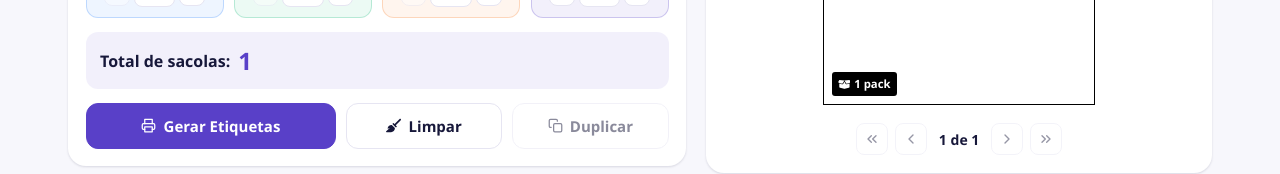
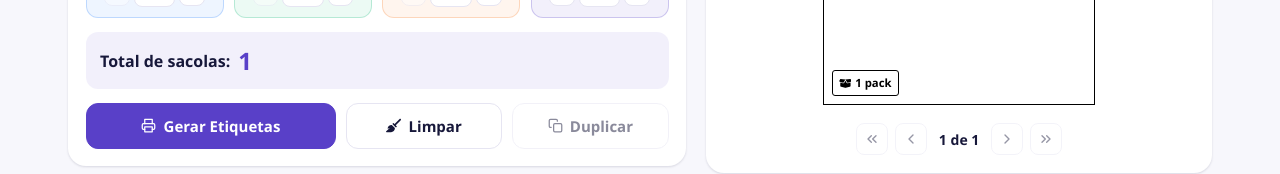
Before and after one commit to nf-silveira/tagsacola, a Next.js app: page / in a window 1280 px wide. Both pictures are taken after a click on the button 637 px from the left and 443 px from the top of the page. Shown: the part 450-624 px from the top of the page. Built offline with nearby package versions, Linux system fonts and the light colour scheme.

Commit message:
💄 style(label): outline "secas" and "pack" chips
- rendered `dry` and `pack` without the black background
- kept black text with a black border so the chip stays legible in thermal print

```diff
--- a/src/components/PrintableLabel/PrintableLabel.module.css
+++ b/src/components/PrintableLabel/PrintableLabel.module.css
@@ -115,7 +115,15 @@
   font-weight: 700;
   color: #fff;
   background-color: #000;
+  border: 0.3mm solid transparent;
   border-radius: 0.8mm;
+}
+
+/* Secas e Pack saem vazados, com texto preto e contorno preto. */
+.outlinedChip {
+  color: #000;
+  background-color: #fff;
+  border-color: #000;
 }
 
 .chipIcon {
--- a/src/components/PrintableLabel/PrintableLabel.tsx
+++ b/src/components/PrintableLabel/PrintableLabel.tsx
@@ -87,9 +87,13 @@ export function PrintableLabel({ data, position, total, settings }: PrintableLab
         <footer className={styles.summary}>
           {filledCategories.map((category) => {
             const Icon = CATEGORY_ICONS[category]
+            const isOutlined = category === 'dry' || category === 'pack'
 
             return (
-              <span key={category} className={styles.chip}>
+              <span
+                key={category}
+                className={`${styles.chip} ${isOutlined ? styles.outlinedChip : ''}`}
+              >
                 <Icon className={styles.chipIcon} aria-hidden="true" />
                 {formatQuantityLabel(category, data.quantities[category])}
               </span>
```
